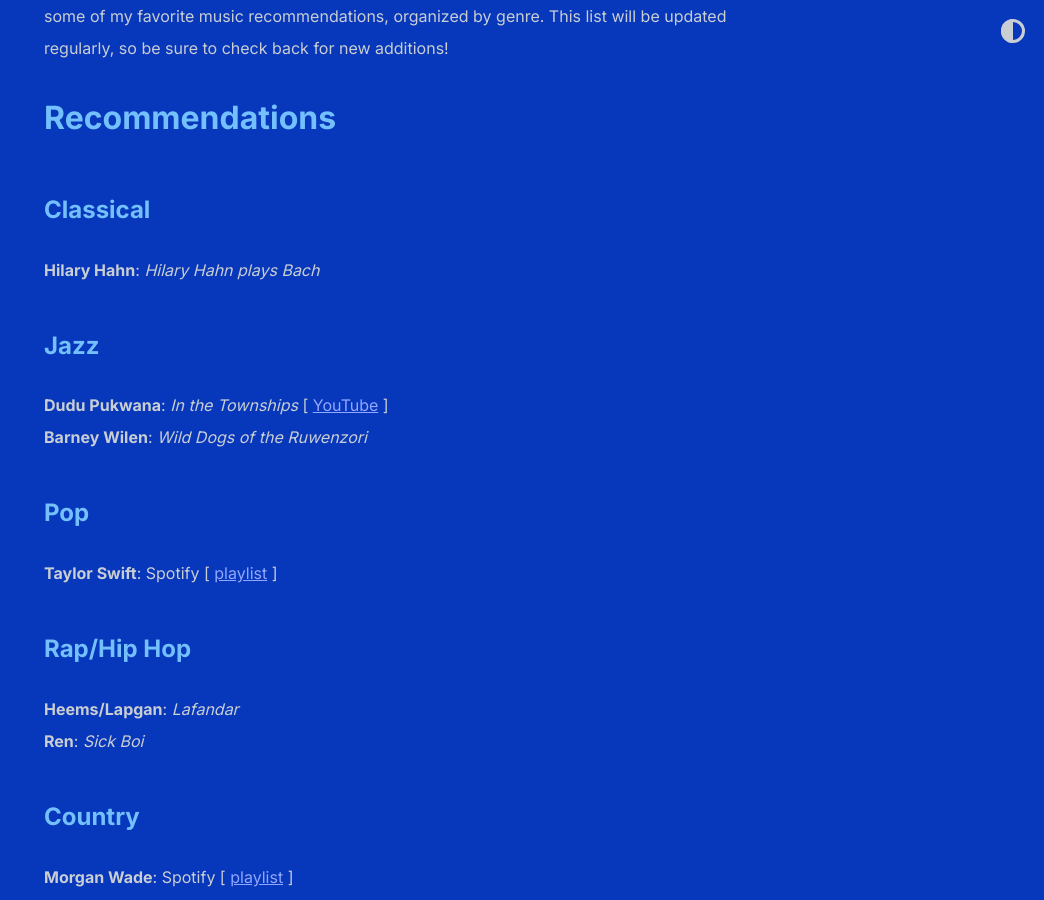
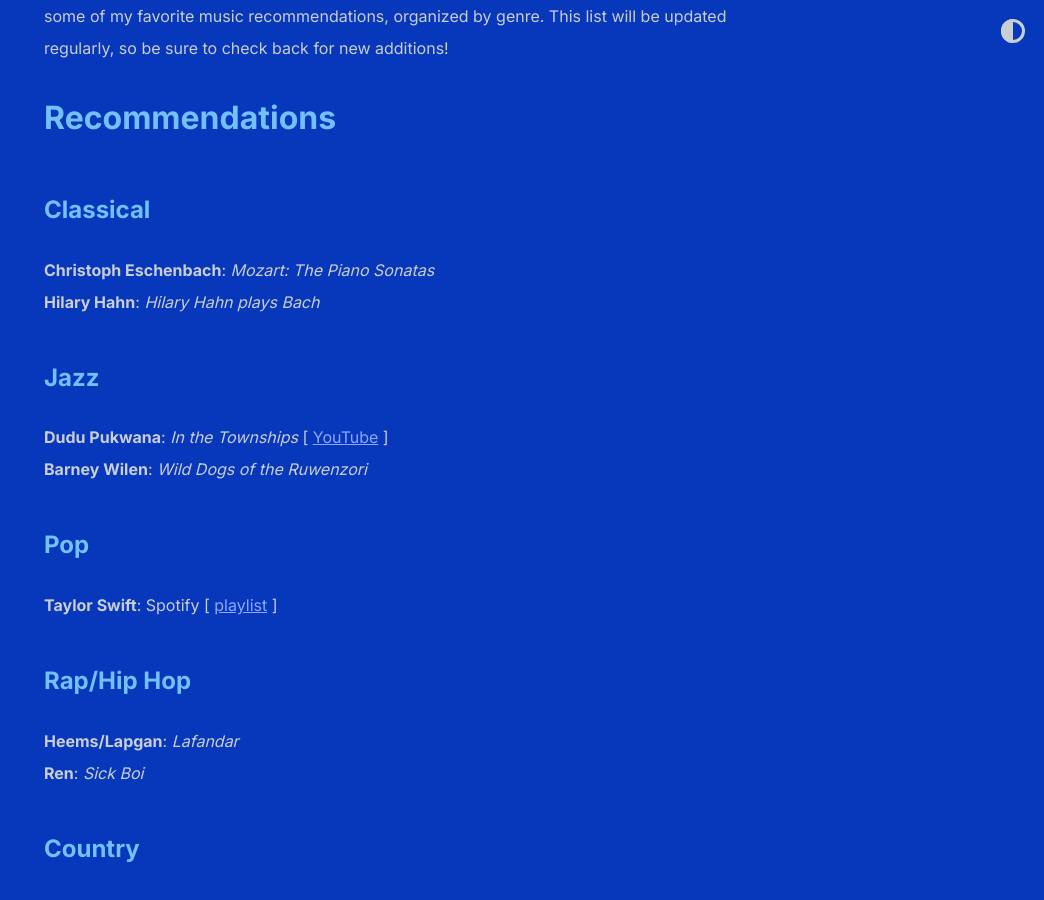
Before and after one commit to shihankanungo/shihankanungo.github.io, a Jekyll site: the page built from music.md, in a window 1280 px wide and 900 px high, scrolled down 522 px. Shown: the whole window, without its empty margins (236-1280 px from the left). Built offline with Jekyll 4.4.1, drawn with Linux system fonts in a browser that asks for light colours.

Commit message:
Update music.md

```diff
--- a/music.md
+++ b/music.md
@@ -10,6 +10,7 @@
 # Recommendations
 
 ## Classical
+**Christoph Eschenbach**: *Mozart: The Piano Sonatas* <br>
 **Hilary Hahn**: *Hilary Hahn plays Bach* <br>
 
 ## Jazz
```
